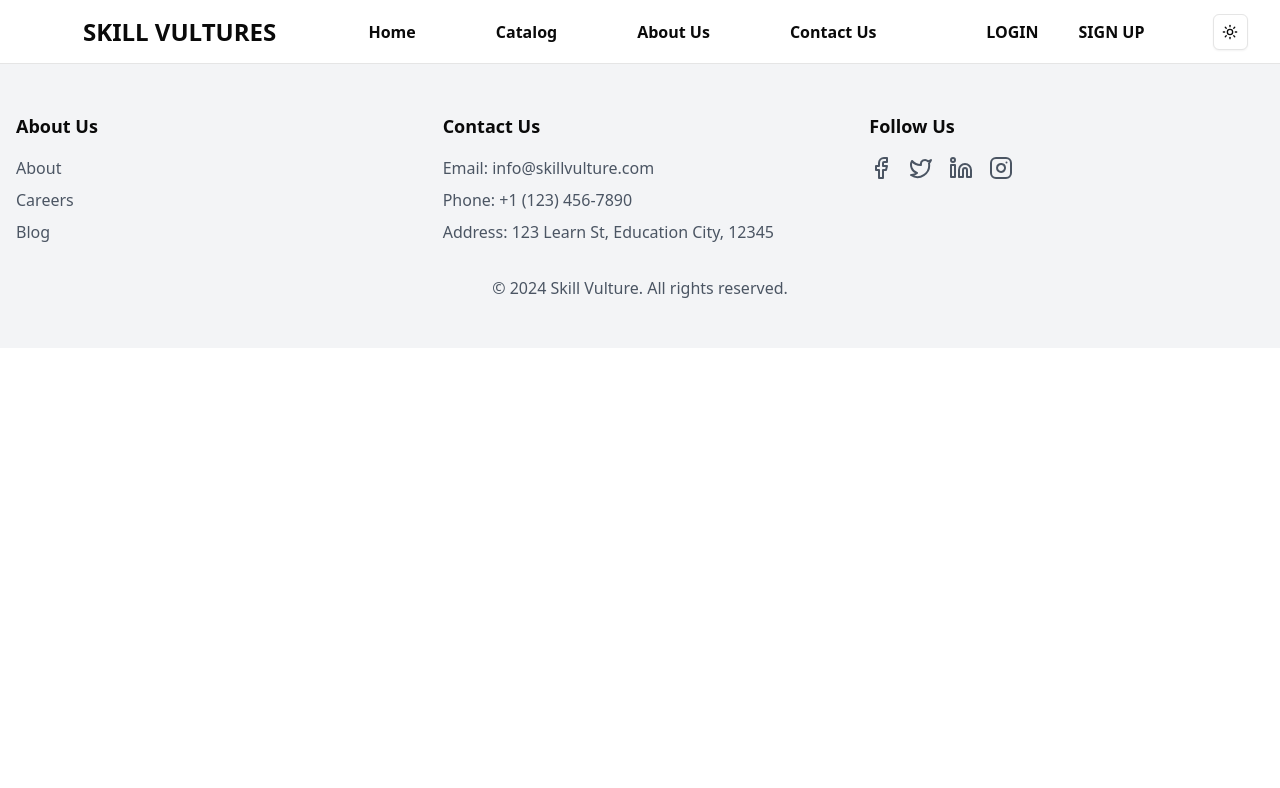
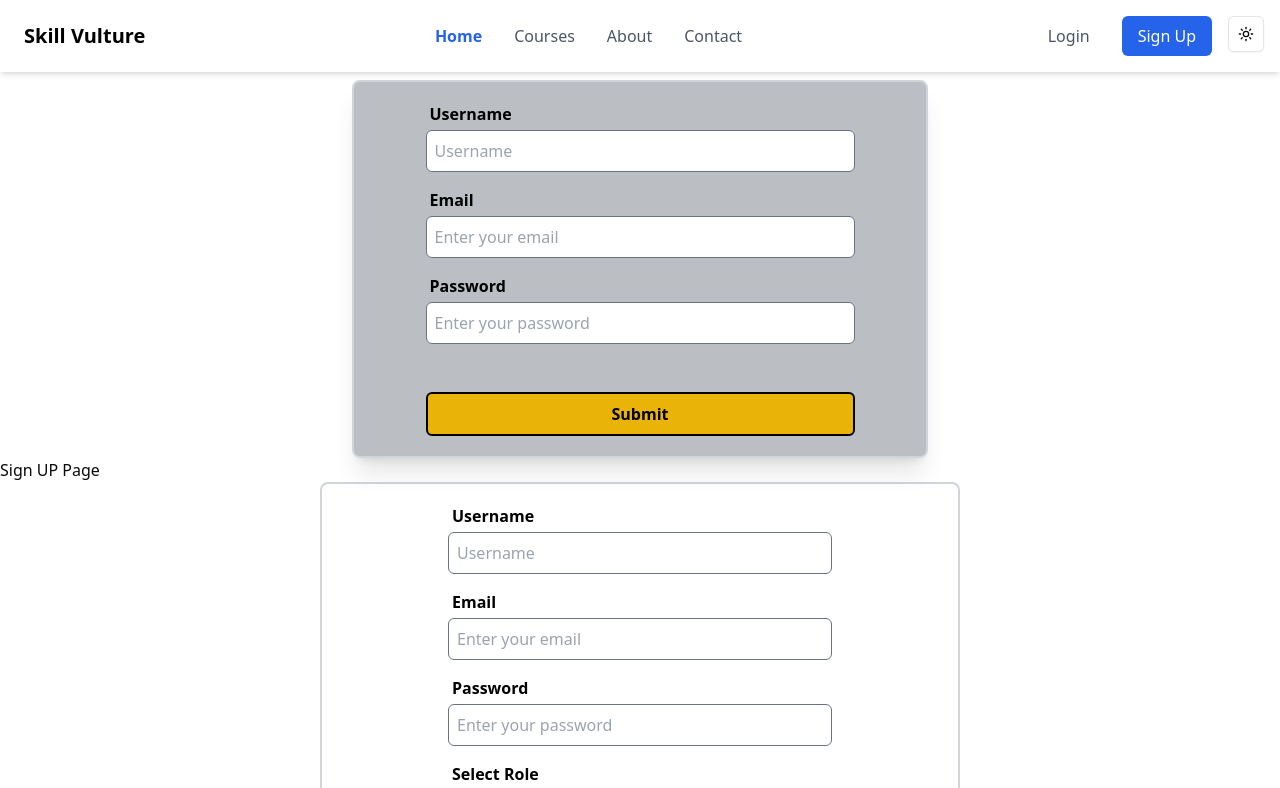
Before and after one commit to Siddesh-Pansare93/Edtech-Platform, a React (Vite) app in the folder client/: page / in a window 1280 px wide. Shown: the top 788 px of the page. Built offline with nearby package versions, Linux system fonts and the light colour scheme; no server answers.

Commit message:
refactor Header component: enhance navigation with animated visibility and modal support for login/signup

```diff
--- a/client/src/components/Common/Header.jsx
+++ b/client/src/components/Common/Header.jsx
@@ -1,82 +1,96 @@
-import React, { useState } from 'react';
-import Logo from './Logo';
-import { NavLink } from 'react-router-dom';
+import { useState, useEffect } from "react";
+import { Link, NavLink } from "react-router-dom";
+import { motion, useScroll, useMotionValueEvent } from "framer-motion";
+import LoginModal from "../core/Login";
+import SignUpModal from "../core/SignUp";
 import { ModeToggle } from './ThemeSwitcher';
+// import { useTheme } from './ThemeSwitcher';
 import { useSelector } from 'react-redux';
-import LogoutBtn from './LogoutBtn';
+import LogoutBtn from "./LogoutBtn";
 
-function Header() {
-    const [isMenuOpen, setIsMenuOpen] = useState(false);
+
+const Header = () => {
+    const [isVisible, setIsVisible] = useState(true);
+    const [isLoginOpen, setIsLoginOpen] = useState(false);
+    const [isSignUpOpen, setIsSignUpOpen] = useState(false);
+    const { scrollY } = useScroll();
+
     const isLoggedIn = useSelector(state => state.auth.status);
 
-    const items = [
-        {
-            title: "Home",
-            path: "/",
 
-        },
-        {
-            title: "Catalog",
-            path: "/catalog",
+    useMotionValueEvent(scrollY, "change", (latest) => {
+        const previous = scrollY.getPrevious();
+        if (latest > previous && latest > 150) {
+            setIsVisible(false);
+        } else {
+            setIsVisible(true);
+        }
+    });
 
-        },
-        {
-            title: "About Us",
-            path: "/about",
+    const navItems = [
+        { name: "Home", href: "/" },
+        { name: "Courses", href: "/courses" },
+        { name: "About", href: "/about" },
+        { name: "Contact", href: "/contact" },
+    ];
 
-        },
-        {
-            title: "Contact Us",
-            path: "/contact",
-        },
-    ];
+    return (
+        <>
+            <motion.header
+                className="fixed top-0 left-0 right-0 z-50 bg-white shadow-md"
+                initial={{ y: 0 }}
+                animate={{ y: isVisible ? 0 : "-100%" }}
+                transition={{ duration: 0.3 }}
+            >
+                <div className="container mx-auto px-4 py-4 flex items-center justify-between">
+                    <Link to="/" className="flex items-center">
+                        {/* <img src="/logo.svg" alt="Skill Vulture Logo" width={40} height={40} /> */}
+                        <span className="ml-2 text-xl font-bold text-black  ">Skill Vulture</span>
+                    </Link>
+
+                    <nav className="hidden md:flex space-x-8">
+                        {navItems.map((item) => (
+                            <motion.div key={item.name} whileHover={{ scale: 1.05 }}>
+                                <NavLink to={item.href} className= {({isActive}) => ` hover:text-gray-900 transition-colors ${isActive ? 'text-blue-600 font-semibold' : 'text-gray-600'}`}>
+                                    {item.name}
+                                </NavLink>
+                            </motion.div>
+                        ))}
+                    </nav>
+
+                    <div className="flex space-x-4">
+                        {isLoggedIn ? <LogoutBtn />
+                            :
+                            <div className="flex space-x-4">
+                                <motion.button
+                                    whileHover={{ scale: 1.05 }}
+                                    className="px-4 py-2 text-gray-600 hover:text-gray-900 transition-colors"
+                                    onClick={() => setIsLoginOpen(true)}
+                                >
+                                    Login
+                                </motion.button>
+                                <motion.button
+                                    whileHover={{ scale: 1.05 }}
+                                    className="px-4 py-2 bg-blue-600 text-white rounded-md hover:bg-blue-700 transition-colors"
+                                    onClick={() => setIsSignUpOpen(true)}
+                                >
+                                    Sign Up
+                                </motion.button>
+                            </div>}
+
+                        <ModeToggle />
+                    </div>
+
+                </div>
 
 
 
 
-    return (
-        <header className={`w-full h-16 bg-transparent  sticky top-0 left-0 border-b-[1px] z-10 border-b-richblack-700 transition-all flex ${isMenuOpen ? 'flex-wrap' : 'flex-nowrap'} justify-between items-center px-4 sm:px-8`}>
-            {/* Logo */}
-            <div className={`w-full md:w-3/12 max-w-maxContent text-center ${isMenuOpen ? "hidden" : "block"} md:block`}>
-                <Logo />
-            </div>
-
-            {/* Hamburger Menu (visible on small screens) */}
-            <div className={`md:hidden flex items-center`} onClick={() => setIsMenuOpen(!isMenuOpen)}>
-                {isMenuOpen ? (
-                    <svg xmlns="http://www.w3.org/2000/svg" viewBox="0 0 24 24" width={24} height={24} color={"#000000"} fill={"none"}>
-                        <path d="M14.9994 15L9 9M9.00064 15L15 9" stroke="currentColor" strokeWidth="1.5" strokeLinecap="round" strokeLinejoin="round" />
-                        <path d="M22 12C22 6.47715 17.5228 2 12 2C6.47715 2 2 6.47715 2 12C2 17.5228 6.47715 22 12 22C17.5228 22 22 17.5228 22 12Z" stroke="currentColor" strokeWidth="1.5" />
-                    </svg>
-                ) : (
-                    <svg xmlns="http://www.w3.org/2000/svg" viewBox="0 0 24 24" width="24" height="24" color="#000000" fill="none">
-                        <path d="M4 5L20 5" stroke="currentColor" strokeWidth="1.5" strokeLinecap="round" strokeLinejoin="round" />
-                        <path d="M4 12L20 12" stroke="currentColor" strokeWidth="1.5" strokeLinecap="round" strokeLinejoin="round" />
-                        <path d="M4 19L20 19" stroke="currentColor" strokeWidth="1.5" strokeLinecap="round" strokeLinejoin="round" />
-                    </svg>
-                )}
-            </div>
-
-            {/* Navigation Links */}
-            <div className={`w-full md:w-6/12 justify-center gap-4 md:gap-20 flex-wrap ${isMenuOpen ? "block" : "hidden"} md:flex`}>
-                {items.map((item, index) => (
-                    <div key={index} className="w-full md:w-auto text-center">
-                        <NavLink to={item.path} className="block py-2 md:py-0 font-semibold">{item.title}</NavLink>
-                    </div>
-                ))}
-            </div>
-
-            {/* Login / Sign Up */}
-            {isLoggedIn ? <LogoutBtn />
-            :
-            <div className={`w-full md:w-3/12 flex gap-4 md:gap-10 justify-center flex-wrap ${isMenuOpen ? "block" : "hidden"} md:flex`}>
-                <NavLink to="/login" className="block py-2 md:py-0 font-semibold">LOGIN</NavLink>
-                <NavLink to="/signup" className="block py-2 md:py-0 font-semibold">SIGN UP</NavLink>
-            </div>}
-
-            <ModeToggle />
-        </header>
+            </motion.header>
+            <LoginModal isOpen={isLoginOpen} onClose={() => setIsLoginOpen(false)} />
+            <SignUpModal isOpen={isSignUpOpen} onClose={() => setIsSignUpOpen(false)} />
+        </>
     );
-}
+};
 
 export default Header;
```
